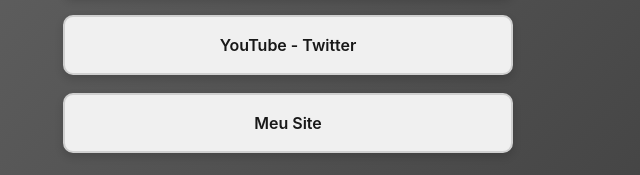
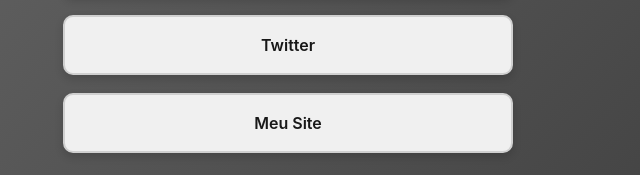
Before and after one commit to KevinPiress/redessociais, a plain HTML site: page index.html in a window 1280 px wide. Shown: the part 437-612 px from the top of the page, 352-992 px from the left. Drawn offline with Linux system fonts and the light colour scheme.

Commit message:
Update index.html

```diff
--- a/index.html
+++ b/index.html
@@ -19,7 +19,7 @@
                 <li><a href="https://www.instagram.com/kevinprsss/" target="_blank" rel="noopener noreferrer">Instagram</a></li>
                 <li><a href="https://www.tiktok.com/@kevindkk" target="_blank" rel="noopener noreferrer">TikTok</a></li>
                 <li><a href="https://youtube.com/seu_canal_aqui" target="_blank" rel="noopener noreferrer">YouTube - Em Breve</a></li>
-                <li><a href="https://x.com/kevinprsss" target="_blank" rel="noopener noreferrer">YouTube - Twitter</a></li>
+                <li><a href="https://x.com/kevinprsss" target="_blank" rel="noopener noreferrer">Twitter</a></li>
                 <li><a href="https://caminhodafe.netlify.app/?fbclid=PAZXh0bgNhZW0CMTEAAaee_DLxYXAZi_BQg-85x4dHQ7QP1yb02A10GXzk68eEUmZ2diz5R4_SntwNcg_aem_P43ZBSLMfI_dr2cgccBajA" target="_blank" rel="noopener noreferrer">Meu Site</a></li>
             </ul>
         </nav>
```
